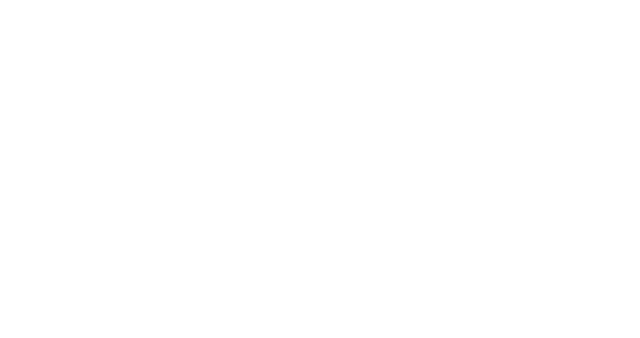
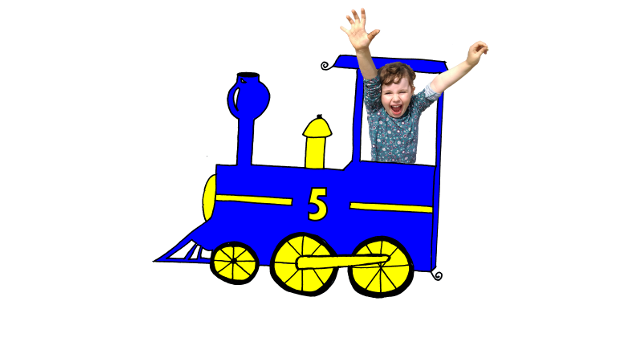
Before and after one commit to wilsonrocks/party2019, a React (Create React App) app: page / in a window 1280 px wide. Shown: the top 338 px of the page, without its empty margins (502-1142 px from the left). Built offline with nearby package versions, Linux system fonts and the light colour scheme.

Commit message:
get images in and moving but not right yet

```diff
--- a/src/App.css
+++ b/src/App.css
@@ -1,7 +1,4 @@
 .App {
-  overflow-x: hidden;
 }
 .train {
-  font-size: 5rem;
-  text-align: center;
 }
--- a/src/App.js
+++ b/src/App.js
@@ -1,6 +1,9 @@
 import React, { useEffect, useState } from 'react';
 import './App.css';
 import TrainRide from './TrainRide';
+
+import EvelynImage from './images/evelyn.png';
+import AmosImage from './images/amos.png';
 
 function App() {
   const [loopState, setLoopState] = useState(0);
@@ -14,9 +17,9 @@ function App() {
 
   return (
     <div className="App">
-      <TrainRide loopState={loopState} offset={0}>Amos</TrainRide>
-      <TrainRide loopState={loopState} offset={3}>Evelyn</TrainRide>
-    </div>
+      <TrainRide loopState={loopState} offset={0} imgSrc={AmosImage} />
+      <TrainRide loopState={loopState} offset={3} imgSrc={EvelynImage} />
+    </div >
   );
 }
 
--- a/src/TrainRide.jsx
+++ b/src/TrainRide.jsx
@@ -34,15 +34,13 @@ const loopStateToStyles = (loopState, offset) => {
 }
 
 
-const TrainRide = ({ loopState, offset = 0, children }) => {
+const TrainRide = ({ loopState, offset = 0, imgSrc }) => {
 
   const styles = useSpring(loopStateToStyles(loopState, offset));
 
 
   return (
-    <animated.div className="train" style={styles}>
-      {children}
-    </animated.div>
+    <animated.img className="train" style={styles} src={imgSrc} />
   );
 
 }
```
